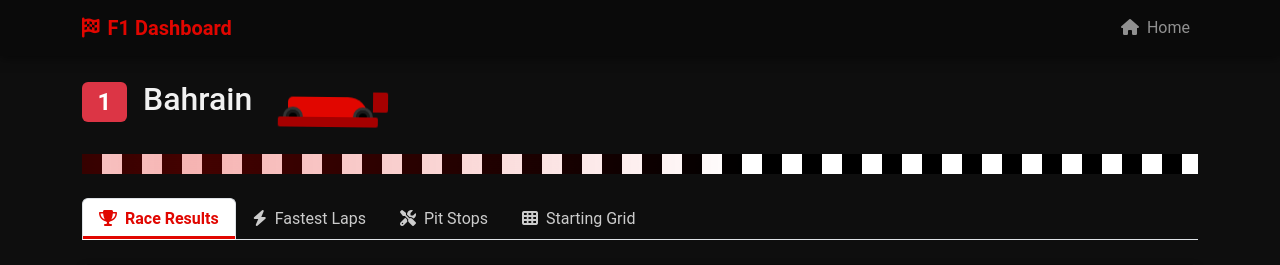
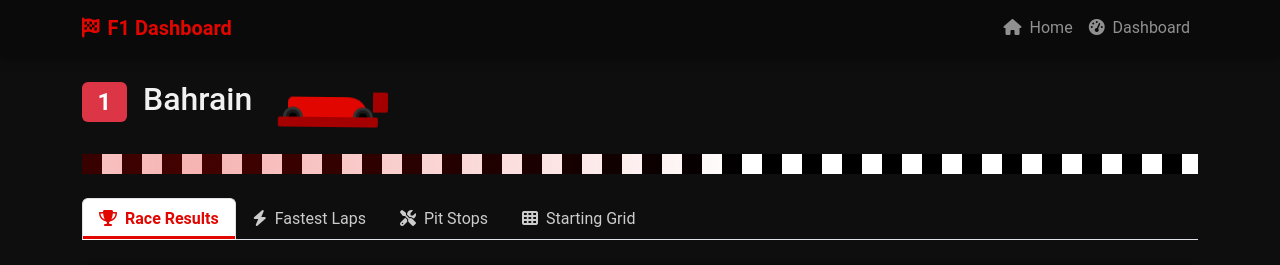
Before and after one commit to birahadeesh/F1-Dashboard, a Flask app: page /race/1 in a window 1280 px wide. Shown: the top 265 px of the page. Run offline with Flask 3, Linux system fonts and the light colour scheme.

Commit message:
adding the navigation to landing page

```diff
--- a/templates/base.html
+++ b/templates/base.html
@@ -19,7 +19,7 @@
     <!-- Navigation -->
     <nav class="navbar navbar-expand-lg navbar-dark bg-dark">
         <div class="container">
-            <a class="navbar-brand" href="{{ url_for('dashboard') }}">
+            <a class="navbar-brand" href="{{ url_for('home') }}">
                 <i class="fas fa-flag-checkered me-2"></i>F1 Dashboard
             </a>
 
@@ -29,11 +29,15 @@
             <div class="collapse navbar-collapse" id="navbarNav">
                 <ul class="navbar-nav ms-auto">
                     <li class="nav-item">
-                        <a class="nav-link" href="{{ url_for('dashboard') }}">
+                        <a class="nav-link" href="{{ url_for('home') }}">
                             <i class="fas fa-home me-1"></i> Home
                         </a>
                     </li>
-
+                    <li class="nav-item">
+                        <a class="nav-link" href="{{ url_for('dashboard') }}">
+                            <i class="fas fa-tachometer-alt me-1"></i> Dashboard
+                        </a>
+                    </li>
                 </ul>
             </div>
         </div>
```
